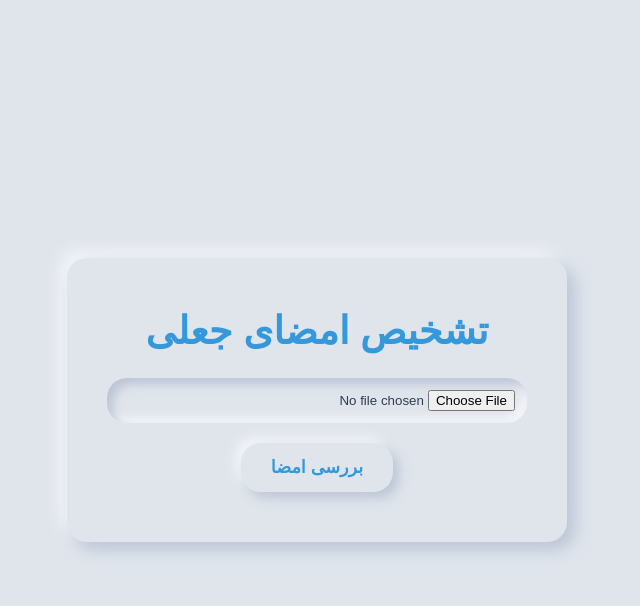
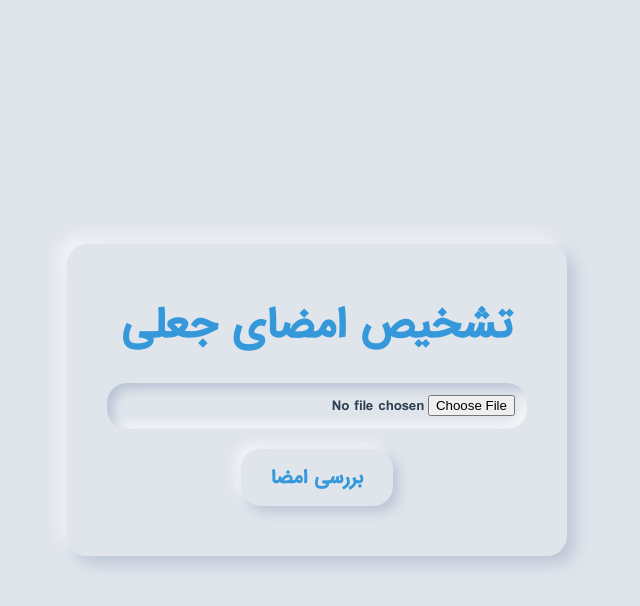
Before and after one commit to Amir-Der/signature-verification-app, a Flask app: page / in a window 1280 px wide. Shown: the top 606 px of the page, without its empty margins (323-963 px from the left). Run offline with Flask 3, Linux system fonts and the light colour scheme; parts of the project's set-up code (start-up, migrations or seed data) failed here and were passed over; some web fonts are replaced.

Commit message:
Update style.css

```diff
--- a/static/style.css
+++ b/static/style.css
@@ -1,8 +1,8 @@
 /* جذاب‌ترین استایل با فونت ایران سنس و طراحی نئومورفیک شیک */
 @font-face {
   font-family: 'IRANSansWeb';
-  src: url('/static/fonts/IRANSansWeb.woff2') format('woff2'),
-       url('/static/fonts/IRANSansWeb.woff') format('woff');
+  src: url('/static/fonts/IRANSans-Medium-web.woff2') format('woff2'),
+       url('/static/fonts/IRANSans-Medium-web.woff') format('woff');
   font-weight: normal;
   font-style: normal;
 }
```
